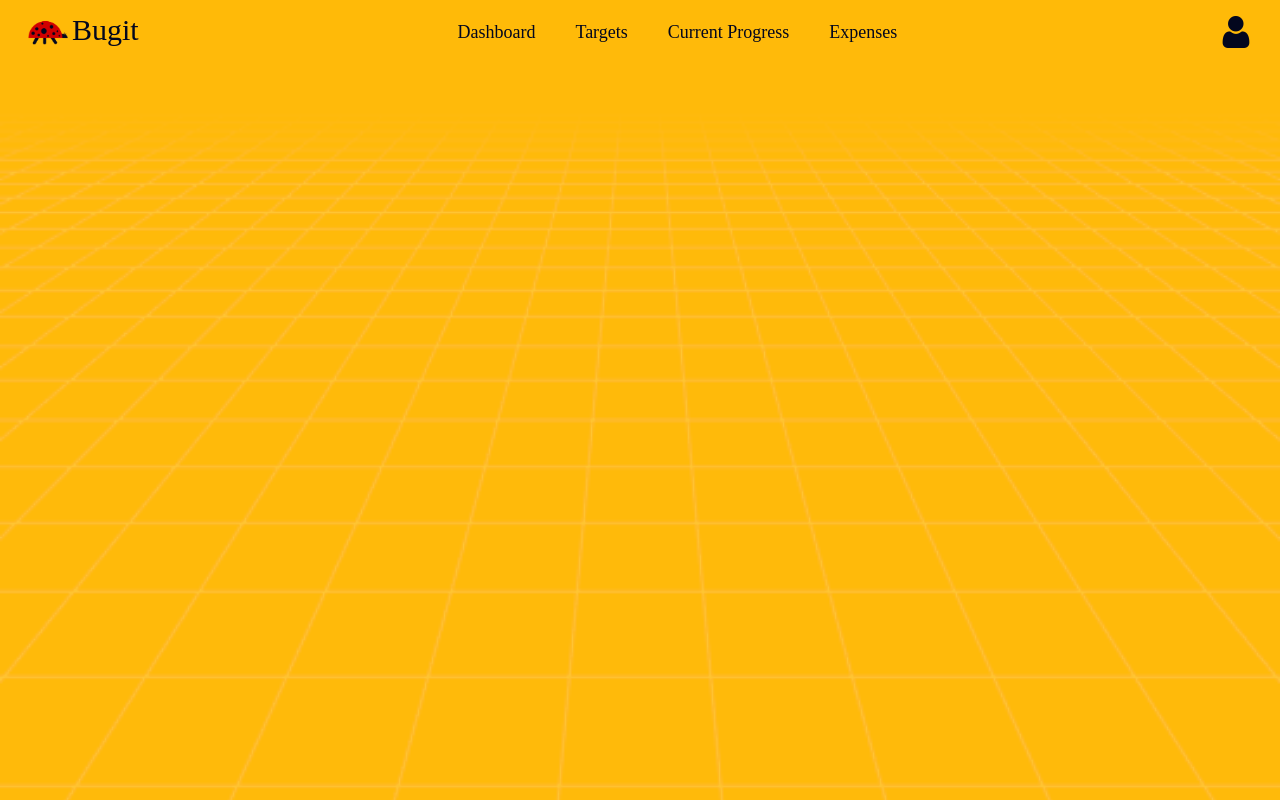
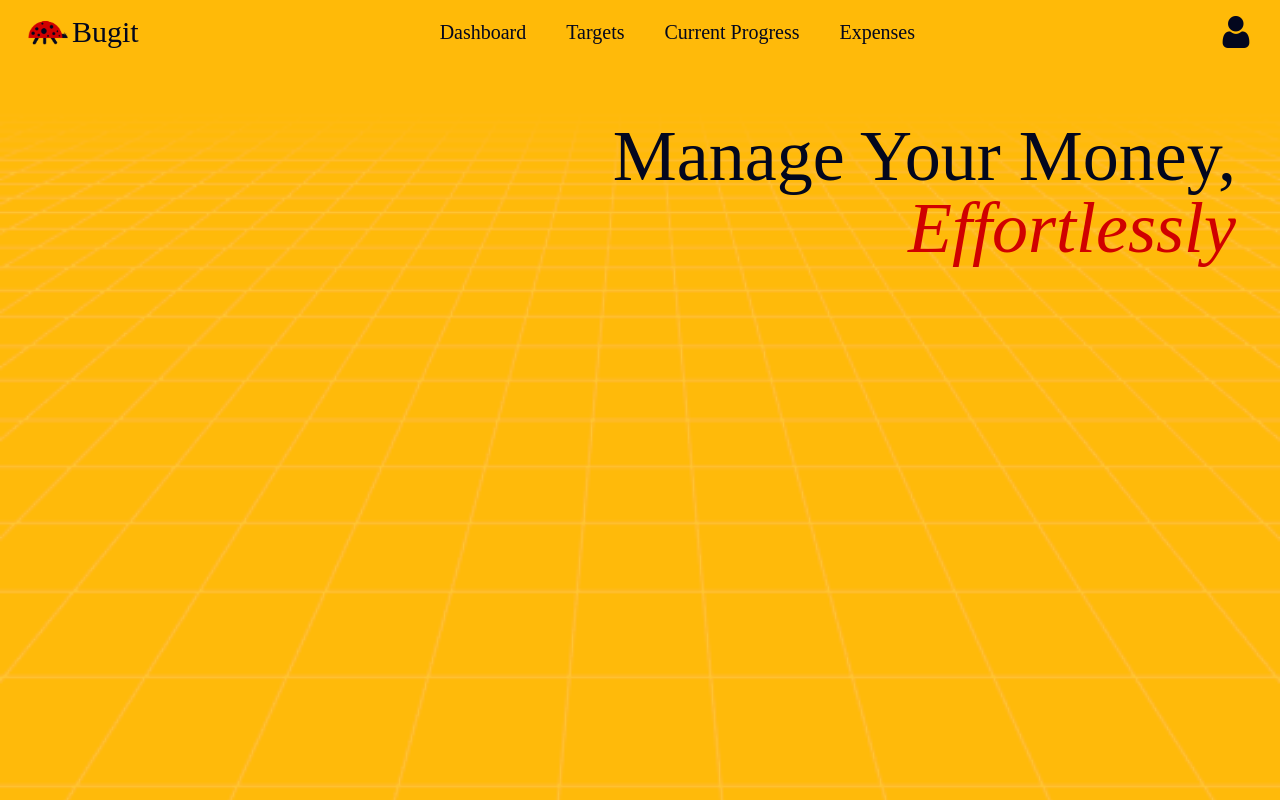
Before and after one commit to Shuvamdt/Buget, a React (Vite) app in the folder Client/: page / in a window 1280 px wide. Built offline with nearby package versions, Linux system fonts and the light colour scheme; a web font is replaced by a local one.

Commit message:
Hero section inclusion

```diff
--- a/Client/package.json
+++ b/Client/package.json
@@ -14,6 +14,8 @@
     "client": "file:",
     "react": "^19.1.0",
     "react-dom": "^19.1.0",
+    "react-router": "^7.6.2",
+    "react-router-dom": "^7.6.2",
     "tailwindcss": "^4.1.8"
   },
   "devDependencies": {
--- a/Client/src/App.jsx
+++ b/Client/src/App.jsx
@@ -1,14 +1,20 @@
 import React from "react";
 import Navbar from "./Components/Navbar";
+import { BrowserRouter, Routes, Route } from "react-router-dom";
+import Home from "./Pages/Home";
 
 const App = () => {
   return (
-    <div>
+    <BrowserRouter>
       <div className="background">
         <img src="bg.gif" alt="Background" className="pt-10" />
       </div>
       <Navbar />
-    </div>
+      <Routes>
+        <Route index element={<Home />} />
+        <Route path="/" element={<Home />} />
+      </Routes>
+    </BrowserRouter>
   );
 };
 
--- /dev/null
+++ b/Client/src/Components/Hero.jsx
@@ -0,0 +1,17 @@
+import React from "react";
+
+const Hero = () => {
+  return (
+    <div>
+      <div className="flex flex-col justify-center px-4 py-4 mx-2">
+        <h1 className="font-1 text-4xl mx-5 sm:my-5 sm:py-5 sm:text-7xl lg:text-7xl md:text-end">
+          Manage Your Money,
+          <br />{" "}
+          <span className="text-[#D00000] font-italic">Effortlessly</span>
+        </h1>
+      </div>
+    </div>
+  );
+};
+
+export default Hero;
--- a/Client/src/Components/Navbar.jsx
+++ b/Client/src/Components/Navbar.jsx
@@ -10,12 +10,14 @@ const Navbar = () => {
       <div className="flex-col">
         <div className="sticky flex h-auto w-full px-5 py-2 my-1 items-center justify-between">
           <div className="flex px-1">
-            <div className="px-1">
-              <img src="Logo.png" className="h-10 w-10" />
-            </div>
-            <h1 className="font-1 text-3xl">Bugit</h1>
+            <a href="/" className="flex justify-center items-center">
+              <div className="px-1">
+                <img src="Logo.png" className="h-8 w-8 md:h-10 md:w-10" />
+              </div>
+              <h1 className="font-1 text-2xl md:text-3xl">Bugit</h1>
+            </a>
           </div>
-          <div className="hidden md:flex justify-evenly items-center px-2 text-lg font-1">
+          <div className="hidden md:flex justify-evenly items-center px-2 text-lg lg:text-xl font-1">
             <a href="#dashboard" className="px-5">
               Dashboard
             </a>
--- /dev/null
+++ b/Client/src/Pages/Home.jsx
@@ -0,0 +1,12 @@
+import React from "react";
+import Hero from "../Components/Hero";
+
+const Home = () => {
+  return (
+    <div>
+      <Hero />
+    </div>
+  );
+};
+
+export default Home;
```
Also changed, not shown: 1 other file (tests, documents, lock files or other folders).
